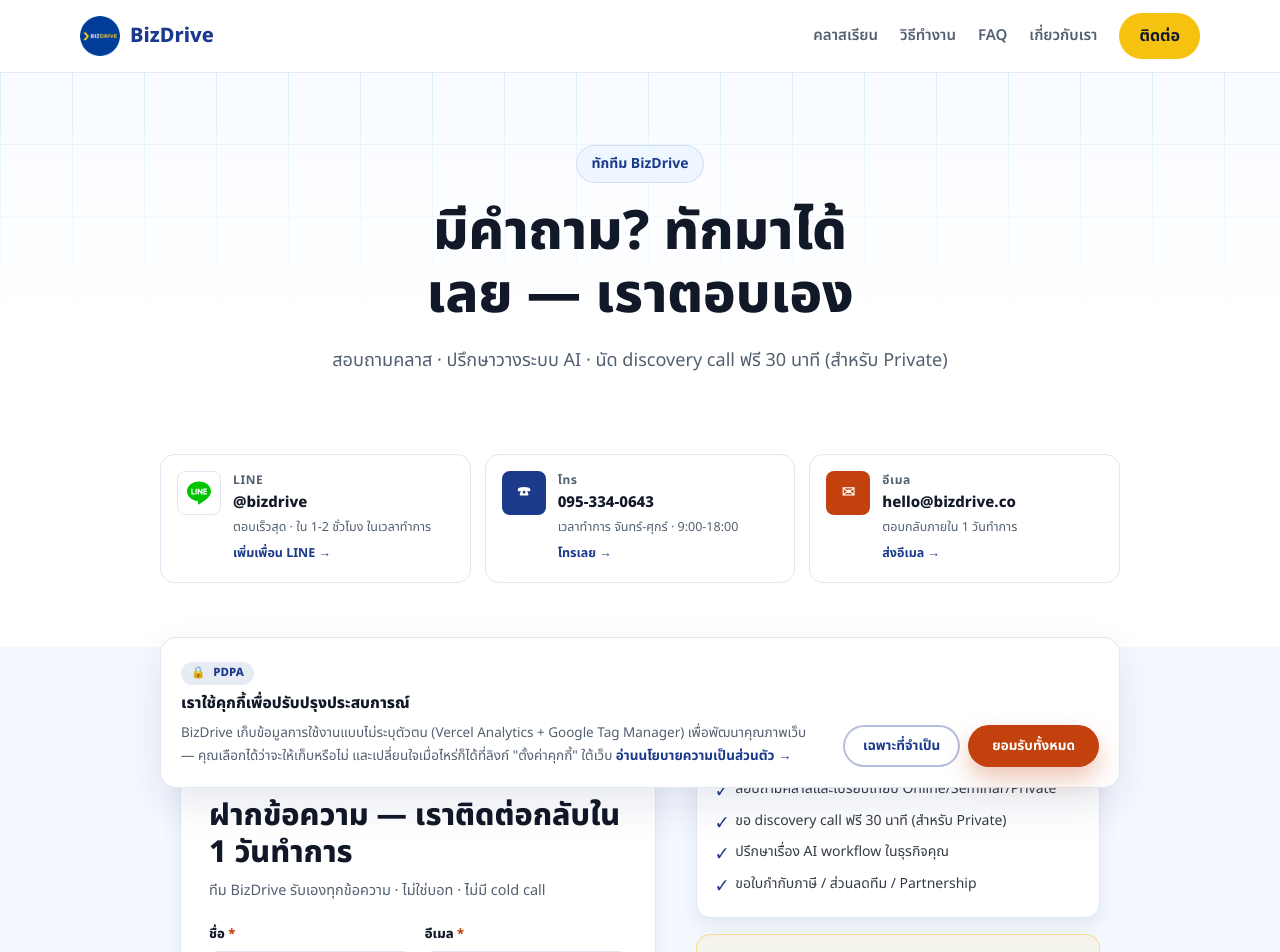
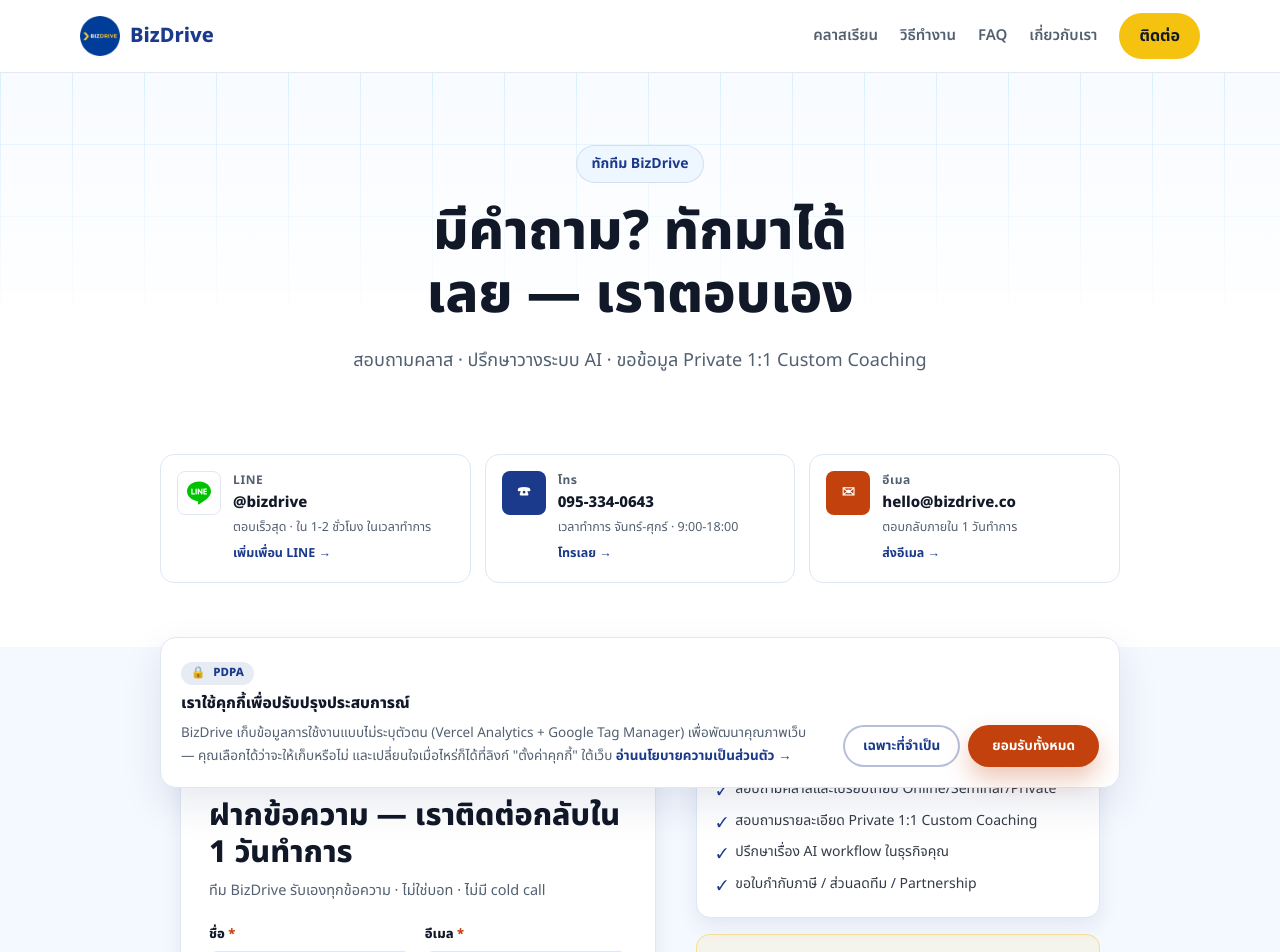
Before and after one commit to gobank01/bizdrive-web, a Next.js app: page /contact in a window 1280 px wide. Shown: the top 952 px of the page. Built offline with nearby package versions, Linux system fonts and the light colour scheme; no server answers.

Commit message:
fix: remove all 'discovery call 30 นาที' references — we don't offer free consultation calls

```diff
--- a/app/class/_data.js
+++ b/app/class/_data.js
@@ -247,7 +247,7 @@
     hero: {
       headline: "Private 1:1 — เนื้อหา Custom เต็มรูปแบบ ตามธุรกิจและเป้าหมายของคุณ",
       sub: "4 sessions กับพี่แบงค์ · เลือกหัวข้อเองได้ทุก session (Manus AI / AI Video Editor / workflow / automation / business strategy) · ออกแบบและส่งมอบให้ใช้ได้จริง · 60 วัน support หลังจบ",
-      ctaPrimary: "นัดคุยก่อนสมัคร",
+      ctaPrimary: "ทักมาก่อนสมัคร",
       ctaSecondary: "ดูรายละเอียด Process",
     },
     problem: {
@@ -311,7 +311,7 @@
       { q: "เหมาะกับธุรกิจขนาดไหน?", a: "ธุรกิจที่มีรายได้ระดับ 6-7 หลักต่อเดือน หรือทีม 1-15 คน ที่อยากวางระบบ AI จริงจัง" },
       { q: "ราคา ฿39,000 คุ้มยังไงเทียบกับ agency?", a: "Agency คิดงานแบบนี้ที่ ฿80,000–150,000 + project timeline 3-6 เดือน · Private 4 sessions รวม ฿39,000 + 60 วัน support · คุณได้ระบบที่ใช้ต่อเองได้ ไม่ติด vendor" },
       { q: "ถ้าระหว่าง 4 sessions ติดปัญหาเร่งด่วน?", a: "ทักมาที่ช่อง support ได้เลย ทีมตอบภายในวันทำการ — ถ้าซับซ้อนนัด session เพิ่มได้ (มีค่าใช้จ่ายเพิ่ม)" },
-      { q: "นัดคุยก่อนสมัครได้ไหม?", a: "ได้ครับ มี free discovery call 30 นาที — ทักมาที่ hello@bizdrive.co นัดวันได้เลย" },
+      { q: "อยากสอบถามก่อนสมัครได้ไหม?", a: "ได้ครับ ทักมาที่ LINE @bizdrive หรือ hello@bizdrive.co — ทีมตอบคำถามและช่วยประเมินว่า Private เหมาะกับคุณไหมก่อนตัดสินใจ" },
       { q: "ระบบที่สร้างขึ้น เป็นของใคร?", a: "เป็นของคุณ 100% — เครื่องมือทั้งหมดใช้ account ของคุณ ระบบ run บน infrastructure ของคุณ ไม่มี vendor lock-in" },
       { q: "ถ้ามีพนักงาน เรียนเสริมได้ไหม?", a: "session ปกติเป็น 1:1 — ถ้าอยากให้ทีมเข้าด้วย session ที่ 3 (Build + Handover) เปิดให้ได้ 1-2 คน" },
       { q: "ออกใบกำกับภาษี/หัก ณ ที่จ่ายได้?", a: "ออกใบกำกับภาษีเต็มรูปแบบได้ · หัก ณ ที่จ่ายตามที่กฎหมายกำหนดได้ — แจ้งทีมก่อนชำระ" },
--- a/app/contact/page.jsx
+++ b/app/contact/page.jsx
@@ -54,7 +54,7 @@
             มีคำถาม? ทักมาได้เลย — เราตอบเอง
           </h1>
           <p className="mx-auto my-5 mb-2 max-w-[640px] text-[clamp(1rem,2vw,1.13rem)] text-muted">
-            สอบถามคลาส · ปรึกษาวางระบบ AI · นัด discovery call ฟรี 30 นาที (สำหรับ Private)
+            สอบถามคลาส · ปรึกษาวางระบบ AI · ขอข้อมูล Private 1:1 Custom Coaching
           </p>
         </div>
       </section>
@@ -115,7 +115,7 @@
                 <h3 className="text-[1rem] font-extrabold text-ink">ทักเรื่องอะไรได้บ้าง</h3>
                 <ul className="mt-3 grid list-none gap-2 text-[14px] leading-[1.55] text-ink/85">
                   <li className="flex gap-2"><span aria-hidden="true" className="mt-[2px] text-brand-blue">✓</span><span>สอบถามคลาสและเปรียบเทียบ Online/Seminar/Private</span></li>
-                  <li className="flex gap-2"><span aria-hidden="true" className="mt-[2px] text-brand-blue">✓</span><span>ขอ discovery call ฟรี 30 นาที (สำหรับ Private)</span></li>
+                  <li className="flex gap-2"><span aria-hidden="true" className="mt-[2px] text-brand-blue">✓</span><span>สอบถามรายละเอียด Private 1:1 Custom Coaching</span></li>
                   <li className="flex gap-2"><span aria-hidden="true" className="mt-[2px] text-brand-blue">✓</span><span>ปรึกษาเรื่อง AI workflow ในธุรกิจคุณ</span></li>
                   <li className="flex gap-2"><span aria-hidden="true" className="mt-[2px] text-brand-blue">✓</span><span>ขอใบกำกับภาษี / ส่วนลดทีม / Partnership</span></li>
                 </ul>
--- a/app/page.jsx
+++ b/app/page.jsx
@@ -769,7 +769,7 @@
               ดูรายละเอียด Private
             </a>
             <a href="/contact" className="btn btn-outline w-full" style={{ borderColor: "rgba(255,255,255,0.35)", color: "white", background: "rgba(255,255,255,0.06)" }}>
-              นัดคุยฟรี 30 นาที
+              ทักมาสอบถาม
             </a>
           </div>
         </div>
@@ -1037,7 +1037,7 @@
   },
   {
     q: "ถ้าอยากปรึกษาก่อนสมัคร ทำยังไง?",
-    a: "ทักผ่าน LINE @bizdrive (ตอบเร็วสุด 1-2 ชม. ในเวลาทำการ) หรือกรอกฟอร์มที่หน้า /contact · สำหรับ Private มี discovery call ฟรี 30 นาทีก่อนตัดสินใจ",
+    a: "ทักผ่าน LINE @bizdrive (ตอบเร็วสุด 1-2 ชม. ในเวลาทำการ) หรือกรอกฟอร์มที่หน้า /contact · สอบถามรายละเอียดก่อนสมัครได้ทุก course",
   },
 ];
 
```
